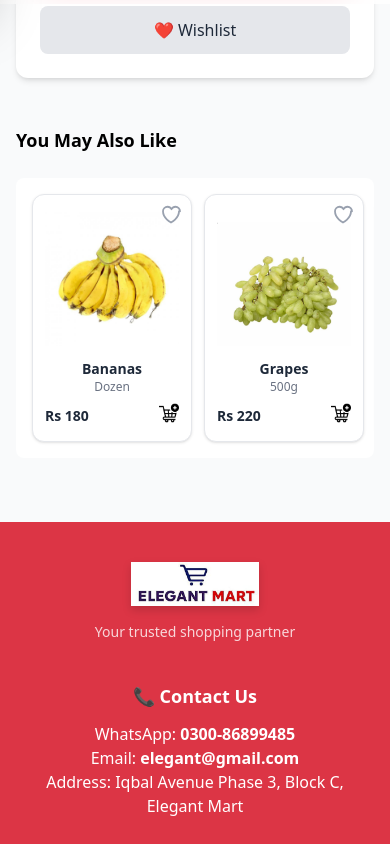
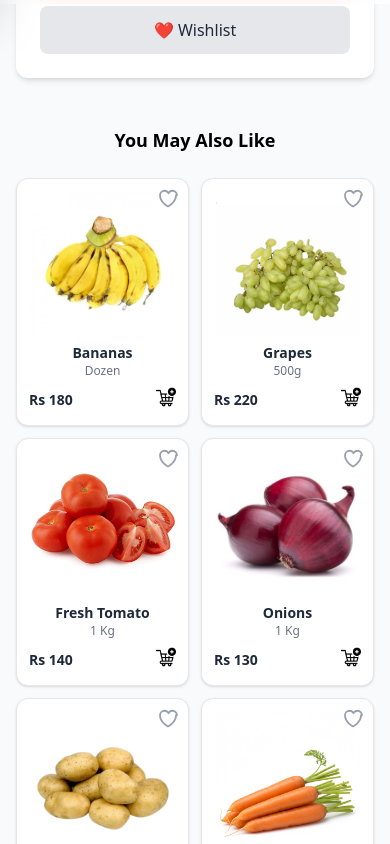
Before and after one commit to AbdulWasayAhmad19/Elegant-Mart-in-reactjs, a React (Vite) app: page /product/1 in a window 390 px wide. Shown: the part 840-1684 px from the top of the page. Built offline with nearby package versions, Linux system fonts and the light colour scheme.

Commit message:
related products added on ProductPage

```diff
--- a/public/database.json
+++ b/public/database.json
@@ -150,7 +150,7 @@
     {
       "id": 11,
       "name": "Coca-Cola",
-      "image": "/Images/products/cocacola.png",
+      "image": "/Images/coca cola 1.5L.webp",
       "category": "Beverages",
       "unit": "1.5 L",
       "price": 180,
--- a/src/ProductPage.jsx
+++ b/src/ProductPage.jsx
@@ -1,3 +1,4 @@
+
 import { useParams, Link } from "react-router-dom";
 import { useEffect, useState } from "react";
 import { useCart } from "./context/CartContext";
@@ -127,14 +128,15 @@ function ProductPage() {
                 </div>
             </div>
 
-            {/* ✅ Related Products */}
+            {/* ✅ Related Products — same style as All-Products grid */}
             {relatedProducts.length > 0 && (
                 <section className="mt-12">
-                    <h2 className="text-lg sm:text-xl font-bold mb-6">
+                    <h2 className="text-lg sm:text-xl font-bold mb-6 text-center">
                         You May Also Like
                     </h2>
 
-                    <div className="flex overflow-x-auto gap-3 sm:gap-4 md:gap-5 rounded-lg bg-white p-4 sm:p-6 scroll-smooth [scrollbar-width:none] [&::-webkit-scrollbar]:hidden">
+                    {/* 🧱 Product Grid (same as All-Products) */}
+                    <div className="grid grid-cols-2 sm:grid-cols-3 md:grid-cols-4 lg:grid-cols-5 gap-3 sm:gap-4 md:gap-5">
                         {relatedProducts.map((item) => {
                             const isInWishlist = wishlist.some((w) => w.id === item.id);
                             const cartItem = cart.find((c) => c.id === item.id);
@@ -143,7 +145,7 @@ function ProductPage() {
                             return (
                                 <div
                                     key={item.id}
-                                    className="relative flex-none w-40 sm:w-48 md:w-56 bg-white border border-gray-200 rounded-xl p-3 shadow-sm hover:shadow-md hover:border-[#dc3545] transition-all"
+                                    className="group bg-white border border-gray-200 rounded-xl p-3 sm:p-4 shadow-sm hover:shadow-md hover:border-[#dc3545] transition-all relative"
                                 >
                                     {/* ❤️ Wishlist Icon */}
                                     <button
@@ -173,7 +175,7 @@ function ProductPage() {
                                         </svg>
                                     </button>
 
-                                    {/* 🥬 Clickable Image + Info */}
+                                    {/* 🥬 Product Image + Info */}
                                     <Link to={`/product/${item.id}`}>
                                         <img
                                             src={item.image}
@@ -184,18 +186,18 @@ function ProductPage() {
                                             {item.name}
                                         </p>
                                         <p className="text-center text-gray-500 text-xs sm:text-sm mb-2 sm:mb-3">
-                                            {item.unit}
+                                            {item.size || item.unit}
                                         </p>
                                     </Link>
 
                                     {/* 🛒 Cart Section */}
                                     <div className="flex justify-between items-center mt-1">
                                         <span className="font-bold text-sm sm:text-base text-gray-800">
-                                            Rs {item.price}
+                                            Rs {item.price || "N/A"}
                                         </span>
 
                                         <div className="relative">
-                                            {/* Add to Cart Button */}
+                                            {/* Add to Cart */}
                                             <button
                                                 onClick={() => addToCart(item)}
                                                 className={`relative transition-transform duration-300 ${quantity > 0 ? "-translate-x-1" : "translate-x-0"
@@ -207,7 +209,7 @@ function ProductPage() {
                                                     className="w-5 sm:w-6 transition-transform duration-300"
                                                 />
 
-                                                {/* 🔴 Quantity Badge */}
+                                                {/* Quantity Badge */}
                                                 {quantity > 0 && (
                                                     <span className="absolute -top-2 -right-2 bg-[#dc3545] text-white text-[10px] font-semibold rounded-full px-1.5 py-0.5 shadow-md">
                                                         {quantity}
```
Also changed, not shown: public/Images/coca cola 1.5L.webp (added).
